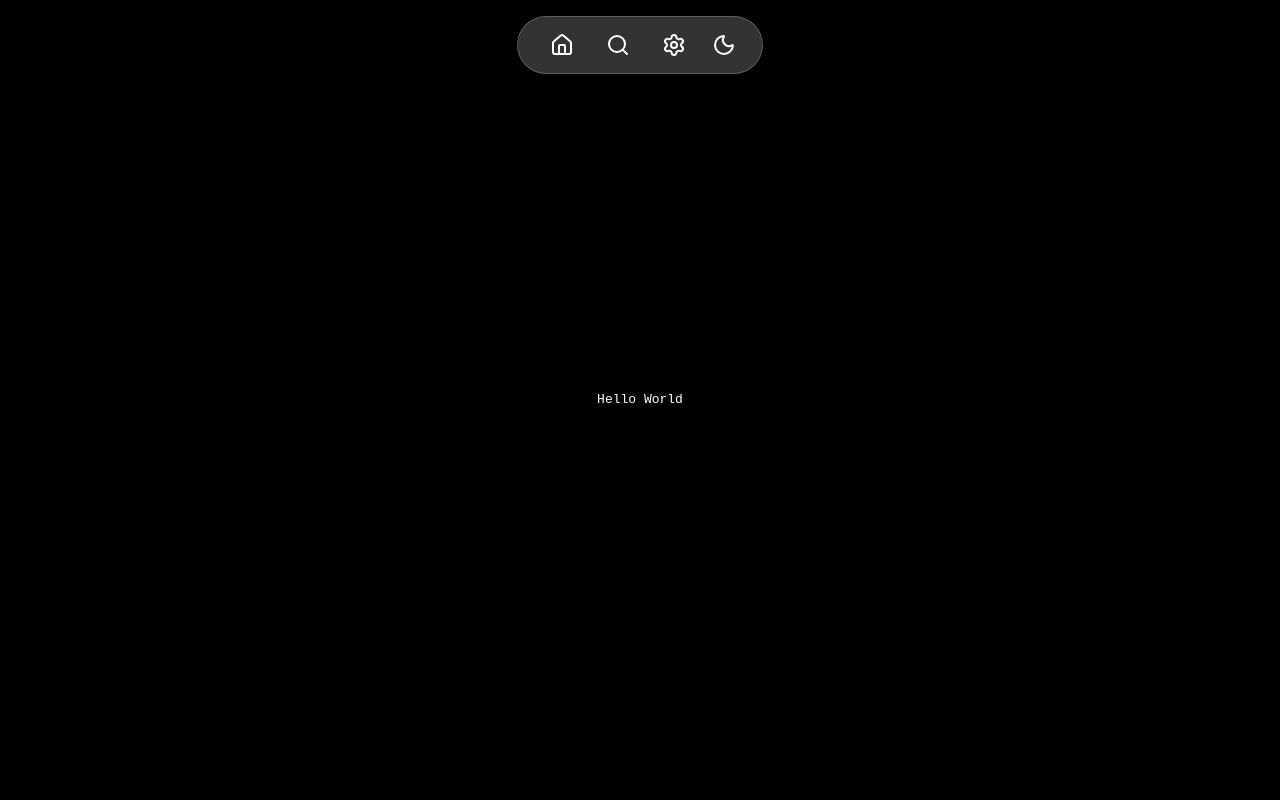
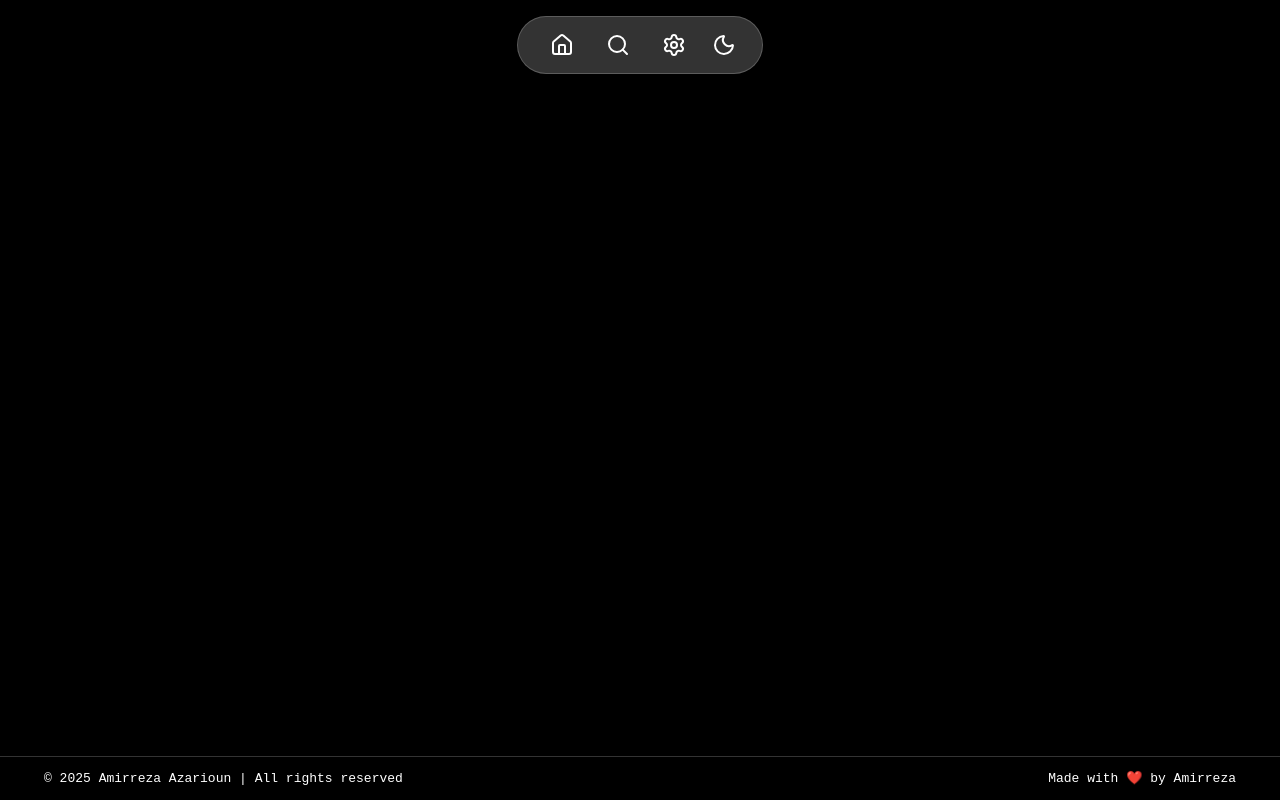
Before and after one commit to amirrrreza1/Portfolio, a Next.js app: page / in a window 1280 px wide. Built offline with nearby package versions, Linux system fonts and the light colour scheme.

Commit message:
Feat: Simple Footer

```diff
--- /dev/null
+++ b/src/Components/Layout/Footer/Footer.tsx
@@ -0,0 +1,16 @@
+const Footer = () => {
+  return (
+    <>
+      <footer className="w-full bg-primary border-t border-secondary/20">
+        <div className="flex flex-wrap-reverse justify-between items-center py-2 Container text-secondary text-[13px]">
+          <p className="FooterSmallText">
+            © {new Date().getFullYear()} Amirreza Azarioun | All rights reserved
+          </p>
+          <p className="FooterSmallText">Made with ❤️ by Amirreza</p>
+        </div>
+      </footer>
+    </>
+  );
+};
+
+export default Footer;
--- a/src/Components/Layout/Header/Header.tsx
+++ b/src/Components/Layout/Header/Header.tsx
@@ -9,7 +9,7 @@ const Header = () => {
     <header className="fixed top-4 left-1/2 -translate-x-1/2 z-50">
       <div
         className="flex items-center gap-4 px-6 py-2 rounded-full
-        backdrop-blur-[5px] bg-white/20
+        backdrop-blur-[5px] bg-secondary/20
         border border-secondary/20
         shadow-lg"
       >
--- a/src/Components/Layout/MainLayout.tsx
+++ b/src/Components/Layout/MainLayout.tsx
@@ -1,10 +1,12 @@
+import Footer from "./Footer/Footer";
 import Header from "./Header/Header";
 
 const MainLayout = ({ children }: any) => {
   return (
-    <main>
+    <main className="flex flex-col items-center justify-between min-h-screen">
       <Header />
       {children}
+      <Footer />
     </main>
   );
 };
--- a/src/Components/UI/Tooltip/Tooltip.tsx
+++ b/src/Components/UI/Tooltip/Tooltip.tsx
@@ -1,6 +1,7 @@
 "use client";
 
 import { ReactNode, useState } from "react";
+import { motion, AnimatePresence } from "framer-motion";
 
 interface TooltipProps {
   title: string;
@@ -17,14 +18,22 @@ const Tooltip = ({ title, children }: TooltipProps) => {
       onMouseLeave={() => setShow(false)}
     >
       {children}
+      <AnimatePresence>
         {show && (
-        <div className="absolute top-full left-1/2 -translate-x-1/2 mt-2 z-50">
+          <motion.div
+            initial={{ opacity: 0, y: -10 }}
+            animate={{ opacity: 1, y: 0 }}
+            exit={{ opacity: 0, y: -10 }}
+            transition={{ duration: 0.2 }}
+            className="absolute top-full left-1/2 -translate-x-1/2 mt-2 z-50"
+          >
             <div className="relative px-2 py-1 text-xs rounded-md bg-secondary text-white dark:text-primary whitespace-nowrap shadow-md">
               {title}
               <div className="absolute -top-1 left-1/2 -translate-x-1/2 w-2 h-2 rotate-45 bg-secondary"></div>
             </div>
-        </div>
+          </motion.div>
         )}
+      </AnimatePresence>
     </div>
   );
 };
--- a/src/app/globals.css
+++ b/src/app/globals.css
@@ -31,4 +31,19 @@
     box-sizing: border-box;
     font-family: monospace;
   }
+  body {
+    background-color: var(--color-primary);
+    min-height: 100vh;
+  }
 }
+
+@layer components {
+  .Container {
+    width: 95%;
+    max-width: 1200px;
+    margin: 0 auto;
+  }
+  .FooterSmallText {
+    @apply w-fit mx-auto md:mx-0 p-1;
+  }
+}
--- a/src/app/page.tsx
+++ b/src/app/page.tsx
@@ -1,13 +1,5 @@
-import ThemeToggle from "@/Components/UI/Buttons/ThemeToggle";
-
 const HomePage = () => {
-  return (
-    <main>
-      <div className="min-h-screen flex justify-center items-center bg-primary text-secondary">
-        Hello World
-      </div>
-    </main>
-  );
+  return <main className="Container"></main>;
 };
 
 export default HomePage;
```
Lines whose indentation alone changed are shown as unchanged.
